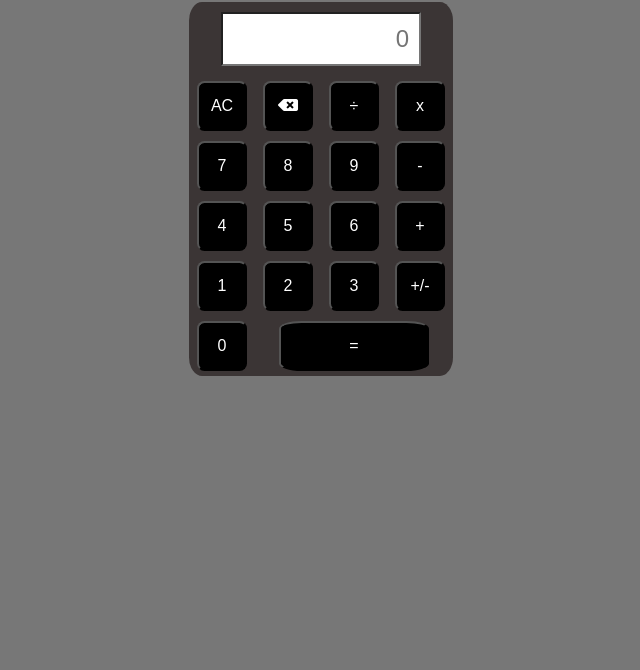
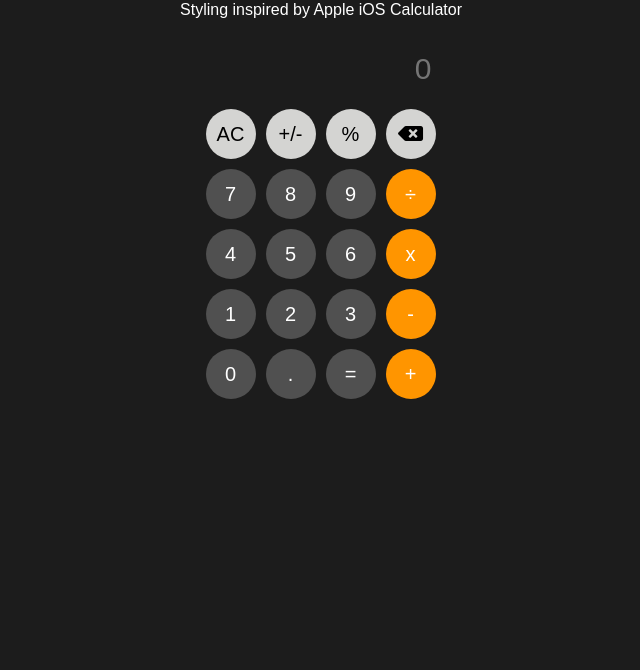
Before and after one commit to rraj13/JavaScript-Calculator, a plain HTML site: page index.html in a window 1280 px wide. Shown: the part 130-800 px from the top of the page, without its empty margins (319-959 px from the left). Drawn offline with nearby package versions, Linux system fonts and the light colour scheme.

Commit message:
adding decimal/percentage functionality and new styles

```diff
--- a/assets/css/style.css
+++ b/assets/css/style.css
@@ -4,19 +4,15 @@
 }
 
 body {
-    background: #777;
+    background: #1c1c1c;
 }
+
 .wrapper {
     display: grid;
     grid-template: 1fr;
     justify-items: center;
     padding-top: 5rem;
     text-align: center;
-}
-
-.calculator {
-    background:#3b3535;
-    border-radius: 5%;
 }
 
 h1 {
@@ -26,28 +22,49 @@ h1 {
     color: #fff;
 }
 
+h2 {
+    font-size: 16px;
+    font-family: Arial, Helvetica, sans-serif;
+    margin-bottom: 1rem;
+    color: #fff;
+}
+
 .numbers-field {
-    background-color: #fff;
-    font-size: 24px;
+    background-color: #1c1c1c;
+    border: none;
+    color: #fff;
+    font-size: 30px;
     height: 50px;
     width: 186px;
     text-align: right;
     padding-right: 10px;
     margin-top: 10px;
     margin-bottom: 10px;
+    margin-left: 45px;
 }
 
 .button {
     width: 50px;
     height: 50px;
-    font-size: 16px;
+    font-size: 20px;
     font-family: Arial, Helvetica, sans-serif;
     color: #fff;
     background-color: black;
-    margin: 5px 8px;
-    border-radius: 15%;
+    margin: 5px 5px;
+    border: none;
+    border-radius: 50%;
+
 }
 
-.enter {
-    width: 150px;
+.tools {
+    color: black;
+    background-color: #d4d4d2;
 }
+
+.operation {
+    background-color: #ff9500;
+}
+
+.number, .decimal, .enter {
+    background-color: #505050;
+}
--- a/assets/javascript/calculator.js
+++ b/assets/javascript/calculator.js
@@ -36,6 +36,29 @@ $(".sign").on("click", function() {
     $(".numbers-field").val(expressionArr.join(""));
 });
 
+//allows user to input decimal numbers
+
+$(".decimal").on("click", function() {
+    if (expressionArr.length === 0) {
+        expressionArr.push("0.");
+        $(".numbers-field").val(expressionArr);
+    } else {
+        var num_to_change = expressionArr.pop();
+        num_to_change += "."
+        expressionArr.push(num_to_change.toString());
+        $(".numbers-field").val(expressionArr.join(""));
+    }
+});
+
+//converts number entered to value divided by 100
+
+$(".percent").on("click", function() {
+    var num_to_change = expressionArr.pop();
+    num_to_change = num_to_change/100;
+    expressionArr.push(num_to_change.toString());
+    $(".numbers-field").val(expressionArr.join(""));
+})
+
 //begins calculation of result
 
 $(".enter").on("click", function() {
@@ -66,7 +89,7 @@ $(".enter").on("click", function() {
         if (expressionArr[i] === "+" || expressionArr[i] === "-" || expressionArr[i] === "*" || expressionArr[i] === "/") {
             calculationArr.push(expressionArr[i]);
         } else {
-            var parsed = parseInt(expressionArr[i]);
+            var parsed = parseFloat(expressionArr[i]);
             calculationArr.push(parsed);
         }
     }
--- a/index.html
+++ b/index.html
@@ -16,6 +16,7 @@
     <div class="wrapper">
 
         <h1>calculator.js</h1>
+        <h2>Styling inspired by Apple iOS Calculator</h2>
         <div class="calculator">
 
             <form name="form">
@@ -24,36 +25,34 @@
 
             <table class="calc-buttons">
                 <tr>
-                    <td><button class="button clear">AC</button></td>
-                    <td><button class="button delete"><i class="fas fa-backspace"></i></button></td>
-                    <td><button class="button operation" value="/">&#247</button></td>
-                    <td><button class="button operation" value="*">x</button></td>
+                    <td><button class="button clear tools">AC</button></td>
+                    <td><button class="button sign tools">+/-</button></td>
+                    <td><button class="button percent tools">%</button></td>
+                    <td><button class="button delete tools"><i class="fas fa-backspace"></i></button></td>
                 </tr>
                 <tr>
                     <td><button class="button number" value="7">7</button></td>
                     <td><button class="button number" value="8">8</button></td>
                     <td><button class="button number" value="9">9</button></td>
-                    <td><button class="button operation" value="-">-</button></td>
-
+                    <td><button class="button operation" value="/">&#247</button></td>
                 </tr>
                 <tr>
                     <td><button class="button number" value="4">4</button></td>
                     <td><button class="button number" value="5">5</button></td>
                     <td><button class="button number" value="6">6</button></td>
-                    <td><button class="button operation" value="+">+</button></td>
-
+                    <td><button class="button operation" value="*">x</button></td>
                 </tr>
                 <tr>
                     <td><button class="button number" value="1">1</button></td>
                     <td><button class="button number" value="2">2</button></td>
                     <td><button class="button number" value="3">3</button></td>
-                    <td><button class="button sign">+/-</button></td>
-
+                    <td><button class="button operation" value="-">-</button></td>
                 </tr>
                 <tr>
                     <td><button class="button number" value="0">0</button></td>
-                    <td colspan="3"><button class="button enter" value="=">=</button></td>
-
+                    <td><button class="button decimal" value=".">.</button></td>
+                    <td><button class="button enter" value="=">=</button></td>
+                    <td><button class="button operation" value="+">+</button></td>
                 </tr>
             </table>
         </div>
```
